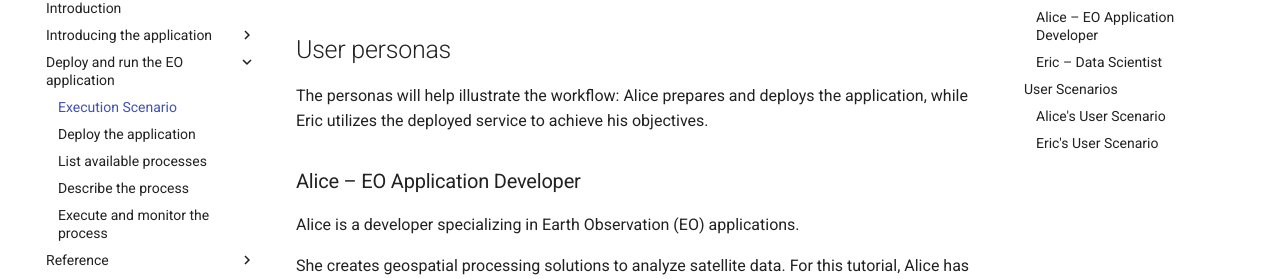
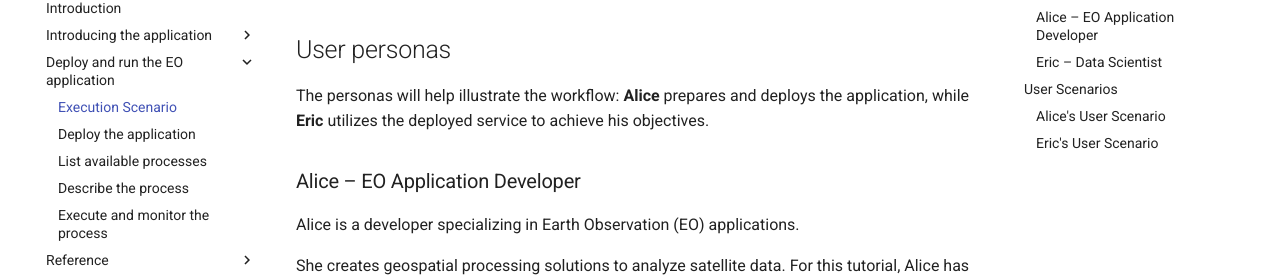
Before and after one commit to parham-membari-terradue/ogc-api-processes-with-zoo, an MkDocs documentation site: the page built from docs/execution-scenario.md, in a window 1280 px wide and 900 px high. Shown: the part 148-427 px from the top of the window. Built offline with MkDocs 1.6.1 and Material for MkDocs 9.7.7, drawn with Linux system fonts in a browser that asks for light colours.

Commit message:
fix typos

```diff
--- a/docs/execution-scenario.md
+++ b/docs/execution-scenario.md
@@ -2,9 +2,9 @@
 
 ## User personas
 
-The personas will help illustrate the workflow: Alice prepares and deploys the application, while Eric utilizes the deployed service to achieve his objectives.
+The personas will help illustrate the workflow: **Alice** prepares and deploys the application, while **Eric** utilizes the deployed service to achieve his objectives.
 
-###Alice – EO Application Developer
+### Alice – EO Application Developer
 
 Alice is a developer specializing in Earth Observation (EO) applications.
 
@@ -42,7 +42,7 @@
 
 Eric, a data scientist, wants to analyze satellite imagery to detect water bodies. He learns about Alice's published application package and follows these steps to achieve his goal:
 
-* *Discover Alice’s Application Package*: Eric finds Alice's water-bodies detection application package in a repository or marketplace where it is shared.
+* **Discover Alice’s Application Package**: Eric finds Alice's water-bodies detection application package in a repository or marketplace where it is shared.
 
 * **Deploy the Application**: He deploys Alice’s application package on an OGC API - Processes server, making the process available for execution.
 
```
